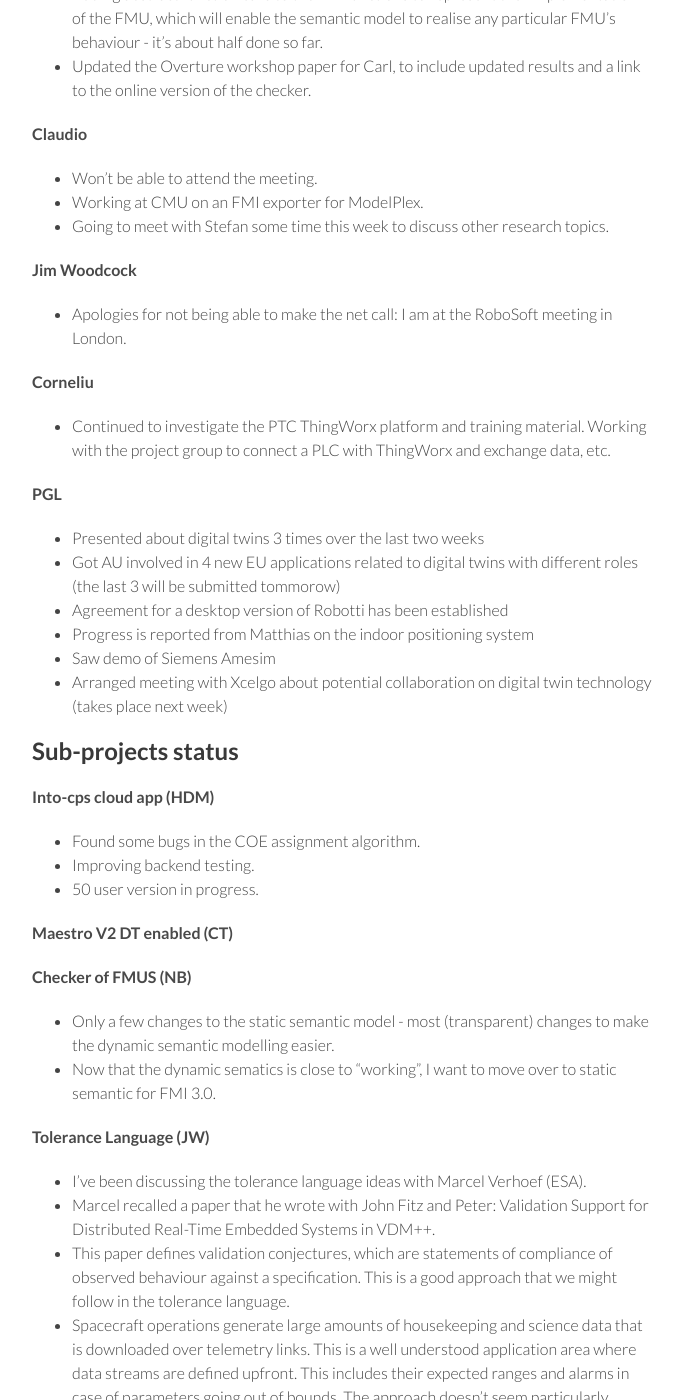
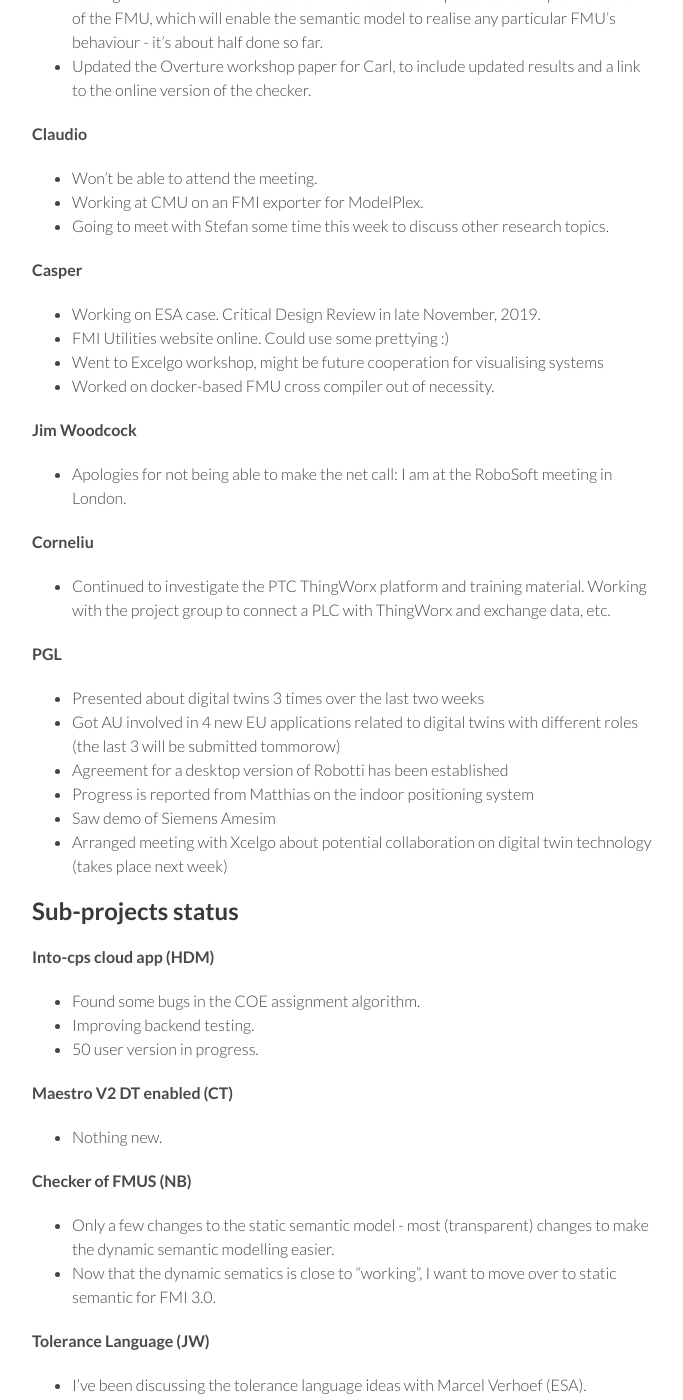
Before and after one commit to digitaltwincentre/digitaltwincentre.github.io, a Jekyll site: the page built from _biweeklies/Biweekly-8.md, in a window 1280 px wide and 1400 px high, scrolled down 550 px. Shown: the whole window, without its empty margins (418-1101 px from the left). Built offline with Jekyll 4.4.1, drawn with Linux system fonts in a browser that asks for light colours; nearby versions of some CDN libraries.

Commit message:
Update Biweekly-8.md

```diff
--- a/_biweeklies/Biweekly-8.md
+++ b/_biweeklies/Biweekly-8.md
@@ -37,6 +37,11 @@ private information must be stored elsewhere.  -->
 * Working at CMU on an FMI exporter for ModelPlex.
 * Going to meet with Stefan some time this week to discuss other research topics.
 
+#### Casper
+* Working on ESA case. Critical Design Review in late November, 2019.
+* FMI Utilities website online. Could use some prettying :)
+* Went to Excelgo workshop, might be future cooperation for visualising systems
+* Worked on docker-based FMU cross compiler out of necessity.
 
 #### Jim Woodcock
 * Apologies for not being able to make the net call: I am at the RoboSoft meeting in London.
@@ -61,6 +66,7 @@ private information must be stored elsewhere.  -->
 * 50 user version in progress.
 
 #### Maestro V2 DT enabled (CT)
+* Nothing new.
 
 #### Checker of FMUS (NB)
 * Only a few changes to the static semantic model - most (transparent) changes to make the dynamic semantic modelling easier.
```
